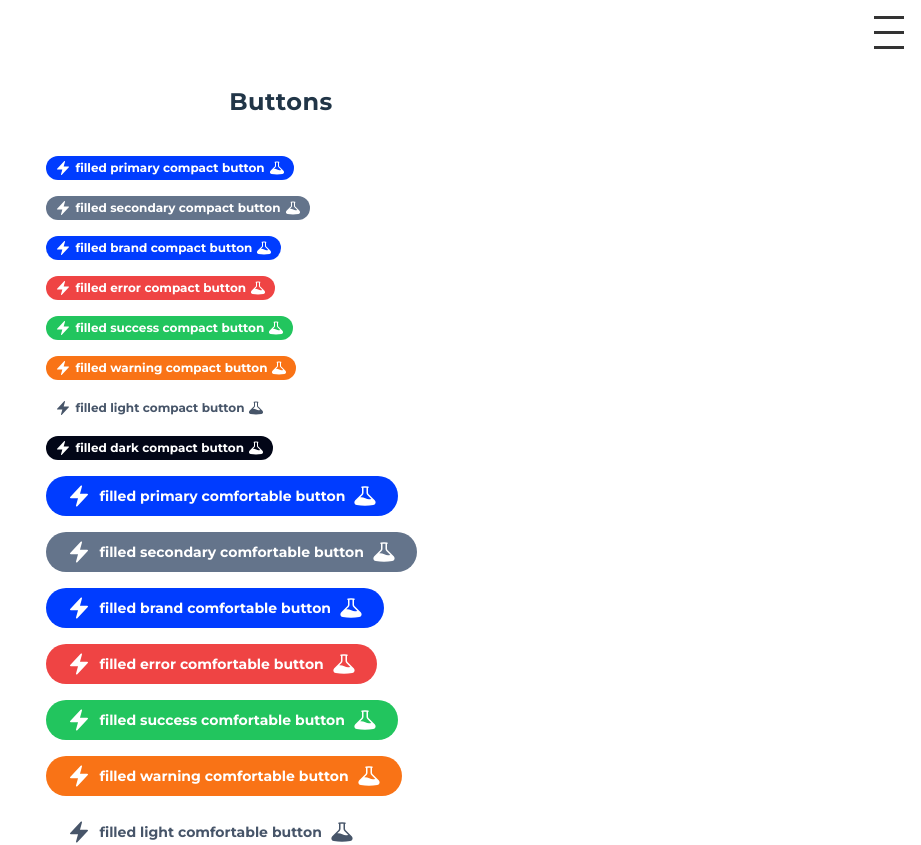
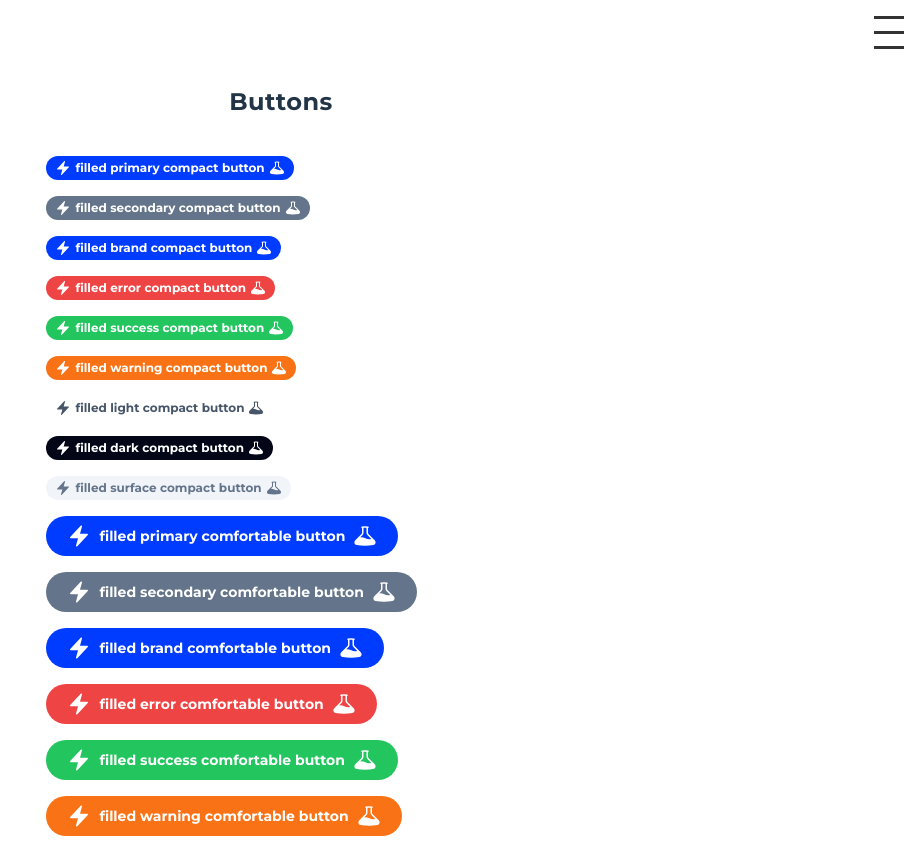
Before and after one commit to i-Cell-Mobilsoft-Open-Source/ids-vue, a Vue app: page / in a window 1280 px wide. Shown: the top 845 px of the page, without its empty margins (359-1280 px from the left). Built offline with nearby package versions, Linux system fonts and the light colour scheme.

Commit message:
ids-27 added surface

```diff
--- a/src/components/IdsButton.vue
+++ b/src/components/IdsButton.vue
@@ -14,7 +14,8 @@ const props = withDefaults(
     | "success"
     | "warning"
     | "light"
-    | "dark";
+    | "dark"
+    | "surface";
     leadingIcon?: object | undefined;
     trailingIcon?: object | undefined;
     isDisabled?: boolean;
--- a/src/demo/DemoButton.vue
+++ b/src/demo/DemoButton.vue
@@ -49,11 +49,12 @@ type ButtonOptions = {
   | "success"
   | "warning"
   | "light"
-  | "dark";
+  | "dark"
+  | "surface";
 };
 
 type ModifiedButtonOptions = Omit<ButtonOptions, 'variant'> & { variant: AllowedVariants };
-type AllowedVariants = "primary" | "secondary" | "brand" | "error" | "success" | "warning" | "light" | "dark" | undefined;
+type AllowedVariants = "primary" | "secondary" | "brand" | "error" | "success" | "warning" | "light" | "dark" | "surface" | undefined;
 
 const allModes: Array<ButtonOptions["mode"]> = ["filled", "outlined", "text"];
 const allSizes: Array<ButtonOptions["size"]> = [
@@ -70,6 +71,7 @@ const allVariants: Array<ButtonOptions["variant"]> = [
   "warning",
   "light",
   "dark",
+  "surface"
 ];
 
 
```
Also changed, not shown: 1 other file (tests, documents, lock files or other folders).
